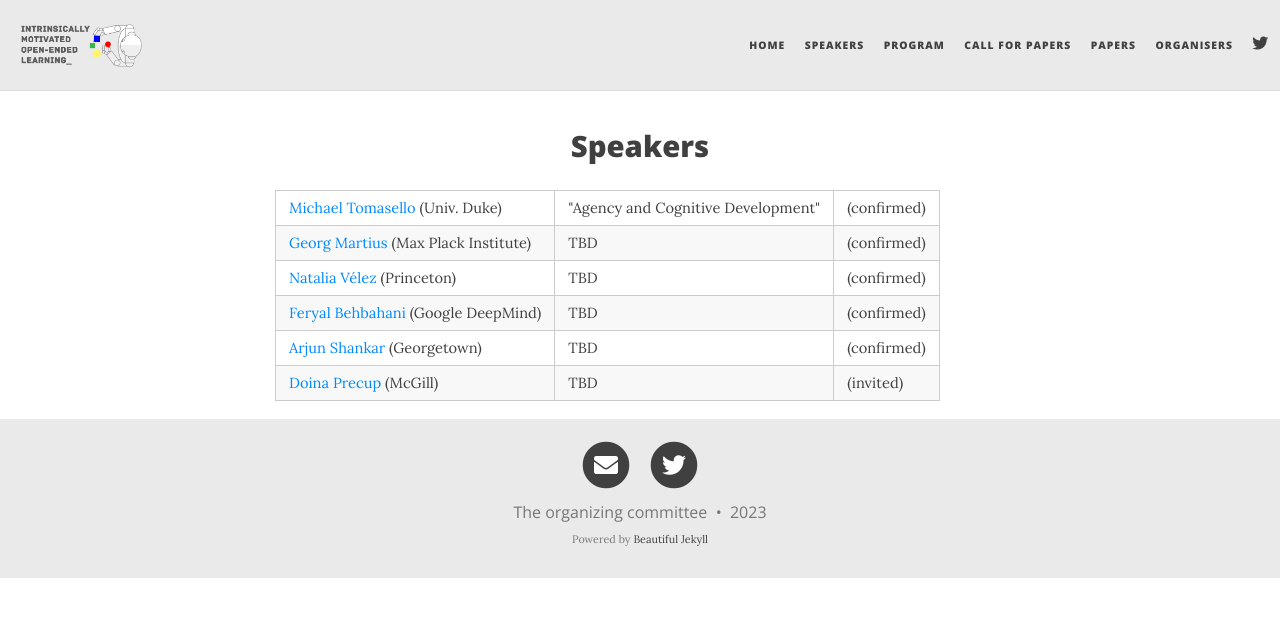
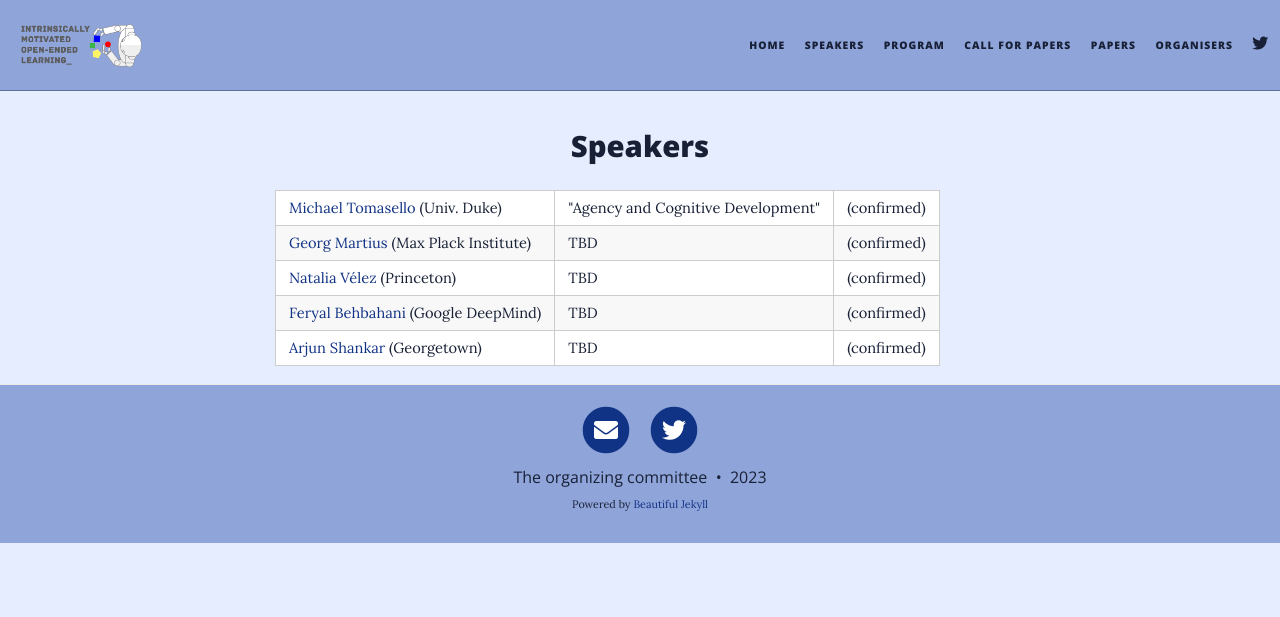
Before and after one commit to nmady/imol-workshop.github.io, a Jekyll site: the page built from speakers.md, in a window 1280 px wide. Shown: the top 617 px of the page. Built offline with Jekyll 4.4.1, drawn with Linux system fonts in a browser that asks for light colours; nearby versions of some CDN libraries; some of the changed lines change nothing that is shown.

Commit message:
update speaker list and turn the website blue :)

```diff
--- a/_config.yml
+++ b/_config.yml
@@ -77,7 +77,7 @@ social-network-links:
 
 # Select which social network share links to show in posts
 share-links-active:
-  twitter: false
+  twitter: true
   facebook: true
   linkedin: true
   vk: false
@@ -105,17 +105,18 @@ post_search: false
 
 # Personalize the colours in your website. Colour values can be any valid CSS colour
 
-navbar-col: "#EAEAEA"
-navbar-text-col: "#404040"
-navbar-border-col: "#DDDDDD"
-page-col: "#FFFFFF"
-text-col: "#404040"
-link-col: "#008AFF"
-hover-col: "#0085A1"
-footer-col: "#EAEAEA"
-footer-text-col: "#777777"
-footer-link-col: "#404040"
-footer-hover-col: "#0085A1"
+navbar-col: "#8fa4d9"
+navbar-text-col: "#182036"
+navbar-border-col: "#5d71a1"
+page-col: "#e6edff"
+text-col: "#182036"
+link-col: "#113385"
+hover-col: "#113385"
+footer-col: "#8fa4d9"
+footer-border-col: "#5d71a1"
+footer-text-col: "#182036"
+footer-link-col: "#113385"
+footer-hover-col: "#113385"
 
 # Alternatively, the navbar, footer, and page background can be set to an image
 # instead of colour
--- a/speakers.md
+++ b/speakers.md
@@ -59,11 +59,6 @@ subtitle:
     <td>TBD</td>
     <td>(confirmed)</td>
   </tr>
-  <tr>
-    <td><a href="https://mila.quebec/personne/doina-precup/">Doina Precup</a> (McGill)</td>
-    <td>TBD</td>
-    <td>(invited)</td>
-  </tr>
 
 
 </table>
```
